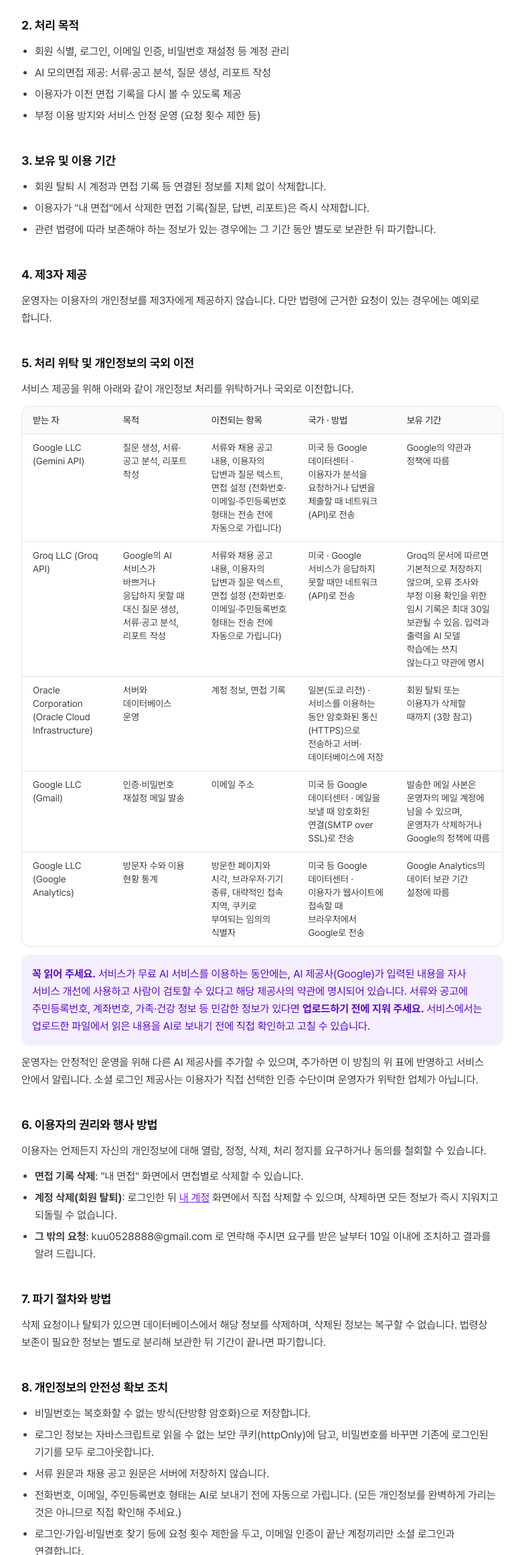
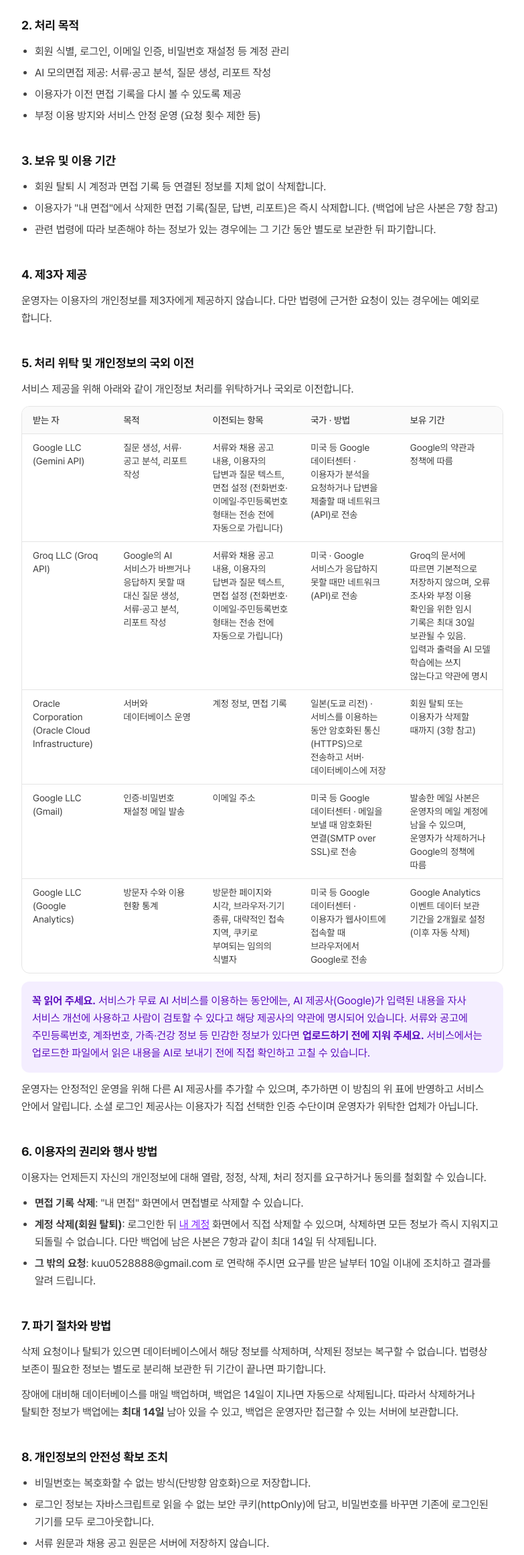
Before and after one commit to singsangsong28/rehearview-fe, a Next.js app: page /privacy in a window 1280 px wide. Shown: the part 1037-3358 px from the top of the page at 67% size, without its empty margins (248-1031 px from the left). Built offline with nearby package versions, Linux system fonts and the light colour scheme; no server answers.

Commit message:
docs: 처리방침에 GA 보관 기간과 백업 보관을 반영
Google Analytics 이벤트 데이터 보관 기간을 2개월로 적고, 매일 백업이 14일간 남는다는 내용을 파기 절차, 약관 제11조, 계정 삭제 화면 문구에 맞춰 넣었다.

```diff
--- a/app/(guest)/privacy/page.tsx
+++ b/app/(guest)/privacy/page.tsx
@@ -70,7 +70,7 @@ export default function PrivacyPage() {
       <LegalSection id="retention" title="3. 보유 및 이용 기간">
         <Ul>
           <li>회원 탈퇴 시 계정과 면접 기록 등 연결된 정보를 지체 없이 삭제합니다.</li>
-          <li>이용자가 &quot;내 면접&quot;에서 삭제한 면접 기록(질문, 답변, 리포트)은 즉시 삭제합니다.</li>
+          <li>이용자가 &quot;내 면접&quot;에서 삭제한 면접 기록(질문, 답변, 리포트)은 즉시 삭제합니다. (백업에 남은 사본은 7항 참고)</li>
           <li>관련 법령에 따라 보존해야 하는 정보가 있는 경우에는 그 기간 동안 별도로 보관한 뒤 파기합니다.</li>
         </Ul>
       </LegalSection>
@@ -117,7 +117,7 @@ export default function PrivacyPage() {
               "방문자 수와 이용 현황 통계",
               "방문한 페이지와 시각, 브라우저·기기 종류, 대략적인 접속 지역, 쿠키로 부여되는 임의의 식별자",
               "미국 등 Google 데이터센터 · 이용자가 웹사이트에 접속할 때 브라우저에서 Google로 전송",
-              "Google Analytics의 데이터 보관 기간 설정에 따름",
+              "Google Analytics 이벤트 데이터 보관 기간을 2개월로 설정 (이후 자동 삭제)",
             ],
           ]}
         />
@@ -139,7 +139,7 @@ export default function PrivacyPage() {
             <b>면접 기록 삭제</b>: &quot;내 면접&quot; 화면에서 면접별로 삭제할 수 있습니다.
           </li>
           <li>
-            <b>계정 삭제(회원 탈퇴)</b>: 로그인한 뒤 <Link href="/account" className="text-violet-600 underline dark:text-violet-300">내 계정</Link> 화면에서 직접 삭제할 수 있으며, 삭제하면 모든 정보가 즉시 지워지고 되돌릴 수 없습니다.
+            <b>계정 삭제(회원 탈퇴)</b>: 로그인한 뒤 <Link href="/account" className="text-violet-600 underline dark:text-violet-300">내 계정</Link> 화면에서 직접 삭제할 수 있으며, 삭제하면 모든 정보가 즉시 지워지고 되돌릴 수 없습니다. 다만 백업에 남은 사본은 7항과 같이 최대 14일 뒤 삭제됩니다.
           </li>
           <li>
             <b>그 밖의 요청</b>: {LEGAL.contactEmail} 로 연락해 주시면 요구를 받은 날부터 10일 이내에 조치하고 결과를 알려 드립니다.
@@ -149,6 +149,10 @@ export default function PrivacyPage() {
 
       <LegalSection id="destroy" title="7. 파기 절차와 방법">
         <p>삭제 요청이나 탈퇴가 있으면 데이터베이스에서 해당 정보를 삭제하며, 삭제된 정보는 복구할 수 없습니다. 법령상 보존이 필요한 정보는 별도로 분리해 보관한 뒤 기간이 끝나면 파기합니다.</p>
+        <p>
+          장애에 대비해 데이터베이스를 매일 백업하며, 백업은 14일이 지나면 자동으로 삭제됩니다. 따라서 삭제하거나 탈퇴한 정보가 백업에는 <b>최대 14일</b> 남아 있을 수 있고, 백업은 운영자만 접근할 수
+          있는 서버에 보관합니다.
+        </p>
       </LegalSection>
 
       <LegalSection id="security" title="8. 개인정보의 안전성 확보 조치">
--- a/app/(guest)/terms/page.tsx
+++ b/app/(guest)/terms/page.tsx
@@ -101,7 +101,7 @@ export default function TermsPage() {
 
       <LegalSection id="termination" title="제11조 (계정 삭제와 이용 제한)">
         <Ul>
-          <li>이용자는 언제든지 <Link href="/account" className="text-violet-600 underline dark:text-violet-300">내 계정</Link> 화면에서 계정을 삭제할 수 있으며, 삭제하면 모든 정보가 즉시 지워지고 되돌릴 수 없습니다.</li>
+          <li>이용자는 언제든지 <Link href="/account" className="text-violet-600 underline dark:text-violet-300">내 계정</Link> 화면에서 계정을 삭제할 수 있으며, 삭제하면 모든 정보가 즉시 지워지고 되돌릴 수 없습니다. 다만 장애에 대비한 백업에는 최대 14일 남을 수 있습니다.</li>
           <li>운영자는 이용자가 제7조를 어기거나 서비스 운영을 심각하게 방해하는 경우 사전 안내 후 이용을 제한하거나 계정을 정지할 수 있습니다. 긴급한 경우에는 먼저 제한하고 이유를 알립니다.</li>
         </Ul>
       </LegalSection>
--- a/components/member/DeleteAccountForm.tsx
+++ b/components/member/DeleteAccountForm.tsx
@@ -30,7 +30,7 @@ export default function DeleteAccountForm() {
     <div className="rounded-2xl border border-red-500/30 p-6">
       <h2 className="font-bold text-red-600 dark:text-red-300">계정 삭제</h2>
       <p className="mt-2 text-sm leading-relaxed text-neutral-600 dark:text-neutral-300">
-        계정을 삭제하면 로그인 정보, 연결된 소셜 계정, 모든 면접 기록(질문, 답변, 리포트)이 <b>즉시 지워지고 되돌릴 수 없어요.</b> 필요한 기록은 미리 확인해 두세요.
+        계정을 삭제하면 로그인 정보, 연결된 소셜 계정, 모든 면접 기록(질문, 답변, 리포트)이 <b>즉시 지워지고 되돌릴 수 없어요.</b> 장애에 대비한 백업에는 최대 14일 남을 수 있어요. 필요한 기록은 미리 확인해 두세요.
       </p>
       <label className="mt-4 block text-sm font-medium">
         확인을 위해 &quot;{PHRASE}&quot;를 입력해 주세요
```
